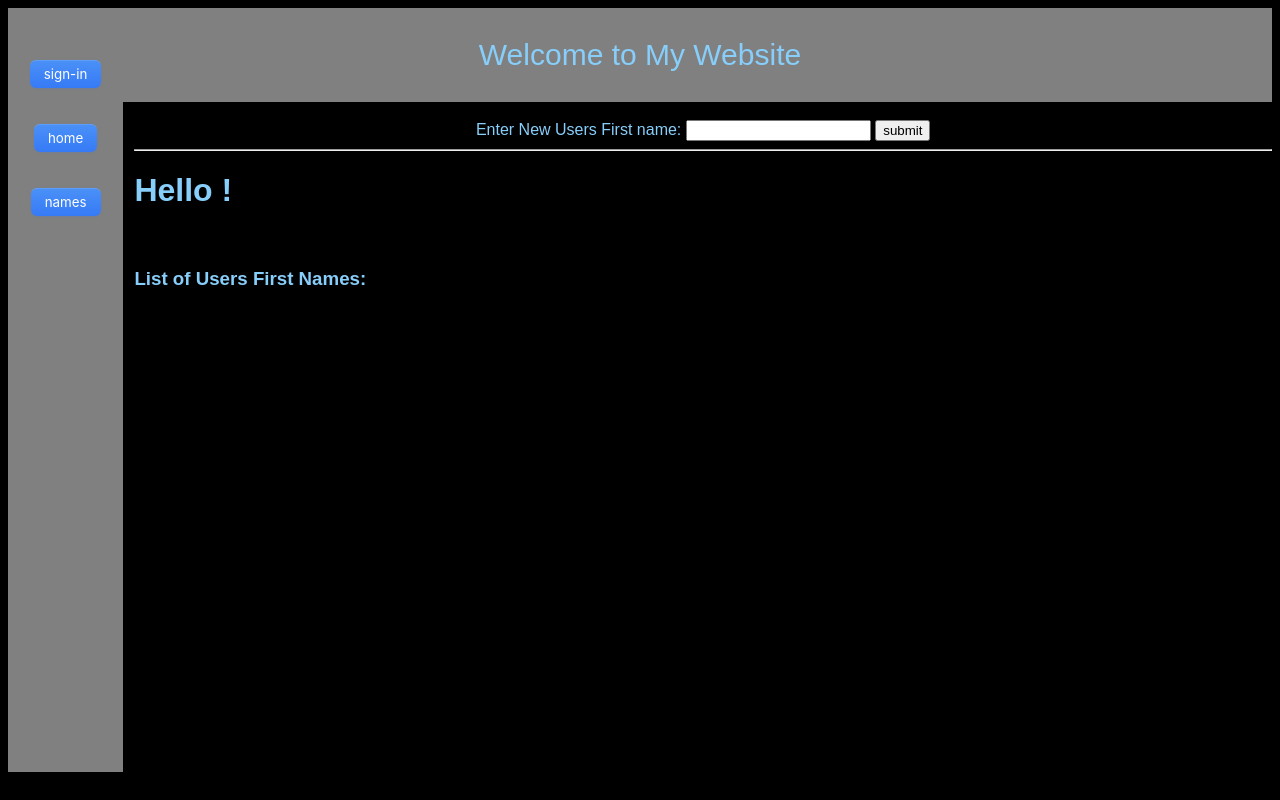
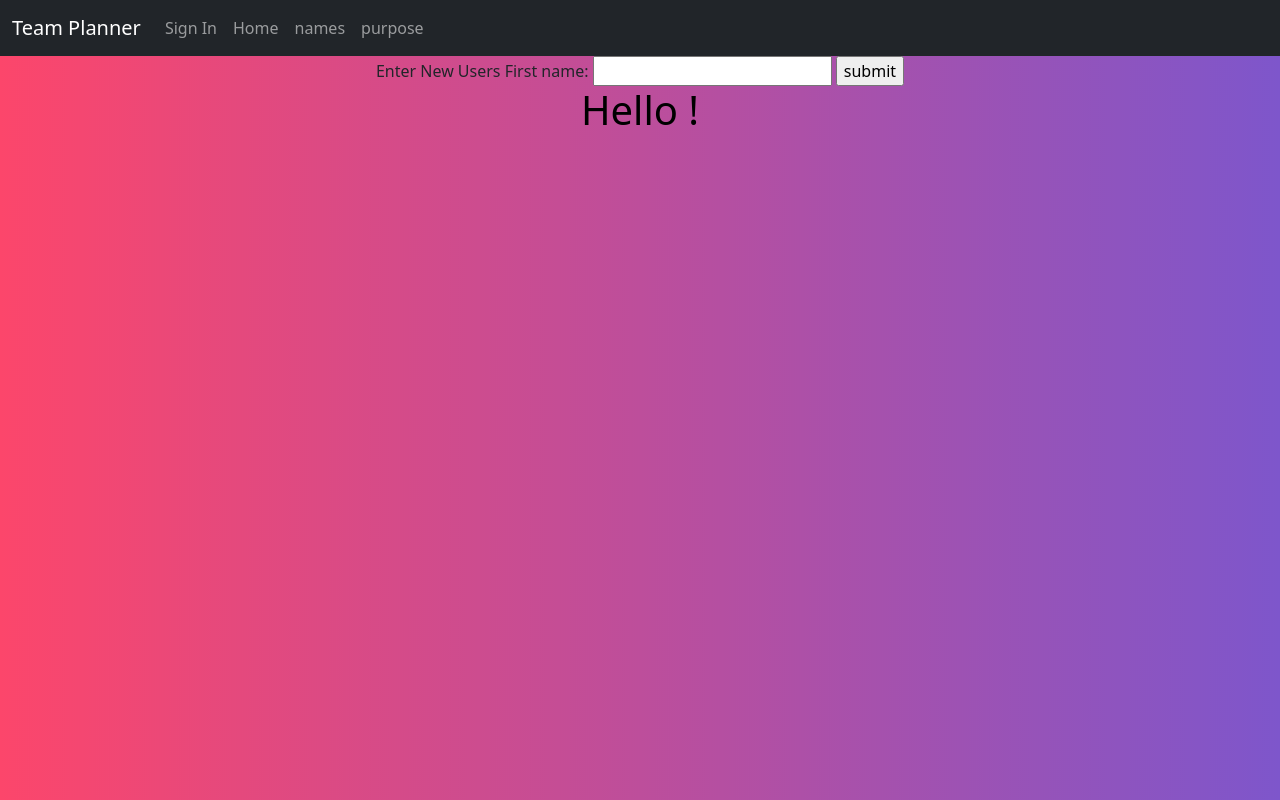
Before and after one commit to jacbro2021/Team-Planner, a website: page public/index.html at #/home in a window 1280 px wide. Drawn offline with nearby package versions, Linux system fonts and the light colour scheme.

Commit message:
frontend update.

```diff
--- a/index.js
+++ b/index.js
@@ -5,7 +5,7 @@ const bodyParser = require('body-parser');
 const sqlite3 = require('sqlite3').verbose();
 app.use(bodyParser.urlencoded({extended: false }))
 app.use(bodyParser.json())
-let port = 3000
+let port = 8080
 
 //Work Computer IPV4 = 10.10.201.111
 
--- a/public/index.html
+++ b/public/index.html
@@ -4,79 +4,41 @@
   <meta charset="UTF-8">
   <meta http-equiv="X-UA-Compatible" content="IE=edge">
   <meta name="viewport" content="width=device-width, initial-scale=1.0">
-    <title>Document</title>
+  <title>Team Planner</title>
   <script src="js/angular.js"></script>
   <script src="js/angular-route.js"></script>
+  <link href="https://cdn.jsdelivr.net/npm/bootstrap@5.2.1/dist/css/bootstrap.min.css" rel="stylesheet" integrity="sha384-iYQeCzEYFbKjA/T2uDLTpkwGzCiq6soy8tYaI1GyVh/UjpbCx/TYkiZhlZB6+fzT" crossorigin="anonymous">
+  <script src="https://cdn.jsdelivr.net/npm/bootstrap@5.2.1/dist/js/bootstrap.bundle.min.js" integrity="sha384-u1OknCvxWvY5kfmNBILK2hRnQC3Pr17a+RTT6rIHI7NnikvbZlHgTPOOmMi466C8" crossorigin="anonymous"></script>
 </head>
-<body style="font-family: Arial; color:lightskyblue; background-color: black;">
-    <header style="padding: 30px;
-    top:0;
-    height: 10%;
-    z-index: 0;
-    text-align: center;
-    background: gray;
-    color: lightskyblue;
-    font-size: 30px;" ng-controller = 'buttonCtrl'>
-    Welcome to My Website
-    </header>
-    <div ng-controller = 'buttonCtrl'
-    style ='height: 89%; width: 9%; position:absolute; z-index: 1; top: 5%;
-    right: 5; background-color: gray; color: lightskyblue; overflow-x: hidden;
-    padding-top: 20px; align-items: center; float: left;'>
-    <button type="button" ng-click="sign()" style="display: flex;
-    margin: 0 auto;
-    flex-direction: column;
-    align-items: center;
-    padding: 6px 14px;
-    font-family: -apple-system, BlinkMacSystemFont, 'Roboto', sans-serif;
-    border-radius: 6px;
-    border: none;
-    color: #fff;
-    background: linear-gradient(180deg, #4B91F7 0%, #367AF6 100%);
-     background-origin: border-box;
-    box-shadow: 0px 0.5px 1.5px rgba(54, 122, 246, 0.25), inset 0px 0.8px 0px -0.25px rgba(255, 255, 255, 0.2);
-    user-select: none;
-    -webkit-user-select: none;
-    touch-action: manipulation;">sign-in</button>
-    <br>
-    <br>
-    <button type="button" ng-click="home()" style="
-    margin: 0 auto;
-    display: flex;
-    flex-direction: column;
-    align-items: center;
-    padding: 6px 14px;
-    font-family: -apple-system, BlinkMacSystemFont, 'Roboto', sans-serif;
-    border-radius: 6px;
-    border: none;
-    color: #fff;
-    background: linear-gradient(180deg, #4B91F7 0%, #367AF6 100%);
-    background-origin: border-box;
-    box-shadow: 0px 0.5px 1.5px rgba(54, 122, 246, 0.25), inset 0px 0.8px 0px -0.25px rgba(255, 255, 255, 0.2);
-    user-select: none;
-    -webkit-user-select: none;
-    touch-action: manipulation;
-    ">home</button>
-      <br>
-      <br>
-      <button type="button" ng-click="name()" style="display: flex;
-      margin: 0 auto;
-      flex-direction: column;
-      align-items: center;
-      padding: 6px 14px;
-      font-family: -apple-system, BlinkMacSystemFont, 'Roboto', sans-serif;
-      border-radius: 6px;
-      border: none;
-      color: #fff;
-      background: linear-gradient(180deg, #4B91F7 0%, #367AF6 100%);
-       background-origin: border-box;
-      box-shadow: 0px 0.5px 1.5px rgba(54, 122, 246, 0.25), inset 0px 0.8px 0px -0.25px rgba(255, 255, 255, 0.2);
-      user-select: none;
-      -webkit-user-select: none;
-      touch-action: manipulation;">names</button>
+<body>
+  <nav class="navbar navbar-expand-lg navbar-dark bg-dark">
+    <div class="container-fluid" ng-controller = 'buttonCtrl'>
+      <a class="navbar-brand" href="#">Team Planner</a>
+      <button class="navbar-toggler" type="button" data-bs-toggle="collapse" data-bs-target="#navbarNav" aria-controls="navbarNav" aria-expanded="false" aria-label="Toggle navigation">
+        <span class="navbar-toggler-icon"></span>
+      </button>
+      <div class="collapse navbar-collapse" id="navbarNav">
+        <ul class="navbar-nav">
+          <li class="nav-item">
+            <a class="nav-link" aria-current="page" ng-click="sign()">Sign In</a>
+          </li>
+          <li class="nav-item">
+            <div ng-controller = 'buttonCtrl'>
+              <a class="nav-link" ng-click="home()">Home</a>
             </div>
-    <br>
-    <div ng-view style='margin:auto; height: 90%; float: right; width: 90%;'></div>
+          </li>
+          <li class="nav-item">
+            <a class="nav-link" ng-click="name()">names</a>
+          </li>
+          <li class="nav-item">
+            <a class="nav-link" ng-click="purpose()">purpose</a>
+          </li>
+        </ul>
+      </div>
+    </div>
+  </nav>
+  <!--END BOOTSTRAP-->
+  <div ng-view></div>
   <script src="js/app.js"></script>
 </body>
 </html>
--- a/public/js/app.js
+++ b/public/js/app.js
@@ -3,7 +3,11 @@ var app = angular.module('myApp', ['ngRoute'])
 app.config(function($routeProvider) {
     $routeProvider
     .when('/home', {
-        templateUrl: '../views/home.html'
+        templateUrl: '../views/home.html',
+        controller: 'nameCtrl'
+    })
+    .when('/purpose', {
+        templateUrl: '../views/purpose.html'
     })
     .when('/names', {
         templateUrl: '../views/names.html',
@@ -27,6 +31,9 @@ app.controller('buttonCtrl', function($scope, $location) {
     }
     $scope.sign = function() {
         $location.path('/sign');
+    }
+    $scope.purpose = function() {
+        $location.path('/purpose')
     }
 })
 
--- /dev/null
+++ b/public/styles/purpose.css
@@ -0,0 +1,6 @@
+.devMessage {
+    border: solid 2px black;
+    border-radius: 25px;
+    background-color: transparent;
+    color:black
+}
--- /dev/null
+++ b/public/styles/sign.css
@@ -0,0 +1,5 @@
+.container {
+    border:solid 2px black;
+    border-radius: 25px;
+    padding:2em;
+}
--- /dev/null
+++ b/public/styles/static.css
@@ -0,0 +1,13 @@
+body {
+    background-image: url(../images/background.png);
+}
+
+h1 {
+    text-align: center;
+    color: black;
+}
+
+h2 {
+    text-align: center;
+    color: black;
+}
--- a/public/views/names.html
+++ b/public/views/names.html
@@ -1,13 +1,25 @@
+<!DOCTYPE html>
+<html lang="en">
+<head>
+    <meta charset="UTF-8">
+    <meta http-equiv="X-UA-Compatible" content="IE=edge">
+    <meta name="viewport" content="width=device-width, initial-scale=1.0">
+    <link href="https://cdn.jsdelivr.net/npm/bootstrap@5.2.1/dist/css/bootstrap.min.css" rel="stylesheet" integrity="sha384-iYQeCzEYFbKjA/T2uDLTpkwGzCiq6soy8tYaI1GyVh/UjpbCx/TYkiZhlZB6+fzT" crossorigin="anonymous">
+    <script src="https://cdn.jsdelivr.net/npm/bootstrap@5.2.1/dist/js/bootstrap.bundle.min.js" integrity="sha384-u1OknCvxWvY5kfmNBILK2hRnQC3Pr17a+RTT6rIHI7NnikvbZlHgTPOOmMi466C8" crossorigin="anonymous"></script>
+    <link rel="stylesheet" href="../styles/static.css">
+    <link rel="stylesheet" href="../styles/names.css">
+    <title>Document</title>
+</head>
+<body>
+
     <form method="post" style="text-align:center">
         <!--removed ng-model="user" from line below-->
         <label for="fname">Enter New Users First name:</label>
         <input type="text" id="fname" ng-model="user.user">
         <input type="submit" value="submit" ng-click="addItem()">
     </form>
-    <hr>
+
     <h1>Hello {{user.user}}!</h1>
-<br>
-<h3>List of Users First Names:</h3>
-    <ul>
-        <li ng-repeat="i in fname track by $index">{{i}}</li>
-    </ul>
+
+</body>
+</html>
```
Also changed, not shown: public/views/home.html (+20 -8 lines), public/views/sign.html (+32 -25 lines), public/images/background.png (added), public/pictures/roy.jpg (deleted), public/styles/home.css (added), public/styles/names.css (added). Lines whose indentation alone changed are shown as unchanged.
